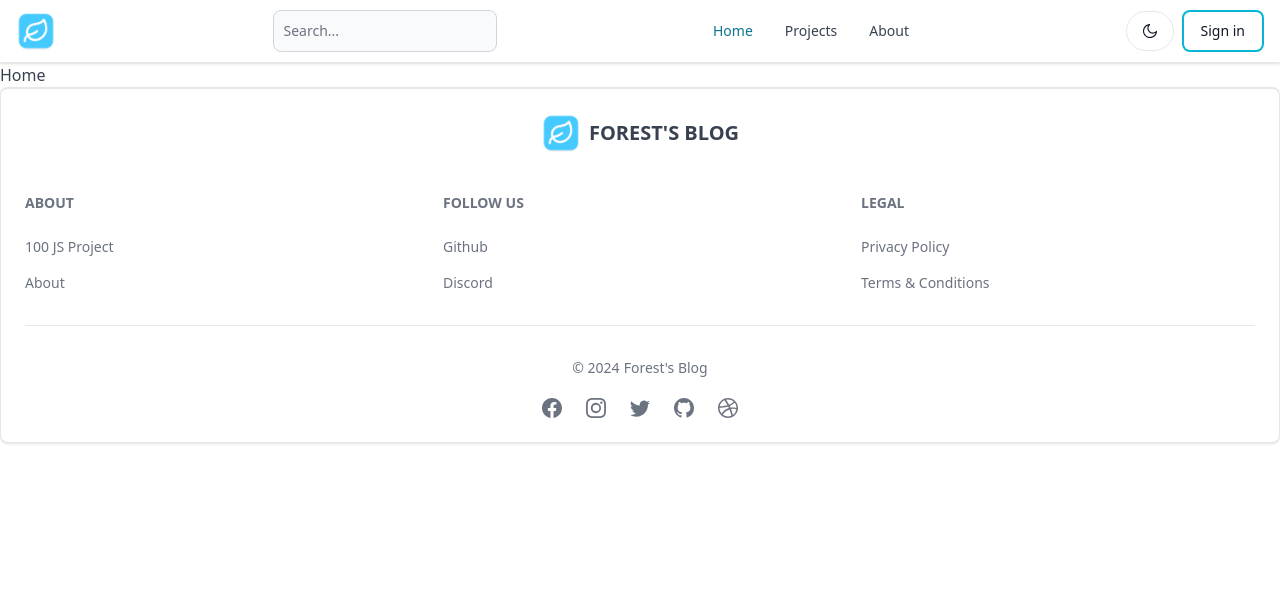
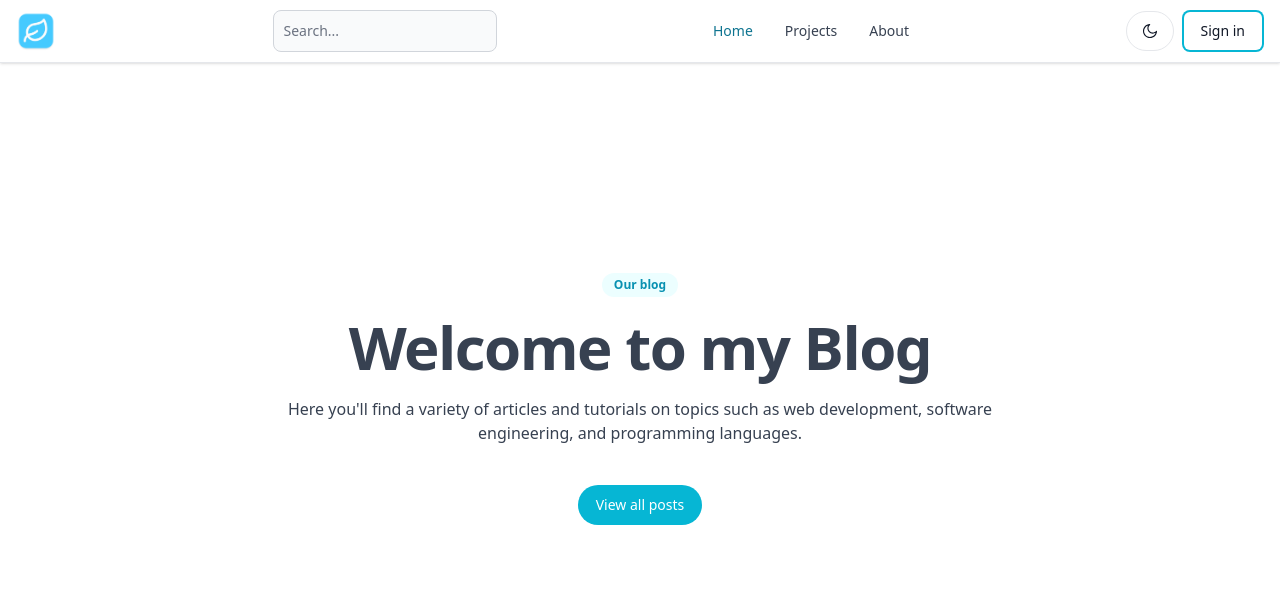
Before and after one commit to bipinkatuwal567/mern-blog-webapp, a React (Vite) app in the folder client/: page / in a window 1280 px wide. Shown: the top 591 px of the page. Built offline with nearby package versions, Linux system fonts and the light colour scheme; no server answers.

Commit message:
complete home page

```diff
--- a/client/src/components/PostCard.jsx
+++ b/client/src/components/PostCard.jsx
@@ -8,7 +8,7 @@ const PostCard = ({ post }) => {
 
     return (
         <div className='relative border shadow-md w-full h-[410px] overflow-hidden rounded-lg sm:w-[350px] transition-all flex flex-col justify-between pb-3'>
-            <div>
+            <div className='text-start'>
                 <img src={post.image} className='h-[260px] w-full  object-cover bg-center p-4' alt="" />
                 <div className='w-full px-4 py-2 flex flex-col'>
                     <h5 className="text-xl font-bold tracking-tight text-gray-900 dark:text-white line-clamp-2">
--- a/client/src/pages/Home.jsx
+++ b/client/src/pages/Home.jsx
@@ -1,9 +1,60 @@
-import { Button } from 'flowbite-react'
-import React from 'react'
+import { Badge, Button } from 'flowbite-react'
+import React, { useEffect, useState } from 'react'
+import { Link } from 'react-router-dom'
+import PostCard from '../components/PostCard'
 
 const Home = () => {
+  const [posts, setPosts] = useState(null)
+
+  useEffect(() => {
+    const fetchPosts = async () => {
+      try {
+        const res = await fetch("/api/post/getpost")
+        const data = await res.json();
+
+        if (res.ok) {
+          setPosts(data.posts)
+
+        }
+      } catch (error) {
+        console.log(error.message)
+      }
+    }
+    fetchPosts()
+  }, [])
+
   return (
-    <div>Home</div>
+    <div className='w-full min-h-screen flex flex-col'>
+      <div className='mx-auto h-[calc(100vh-4rem)] flex items-center justify-centers'>
+        <div className='text-center p-4 mb-16 gap-5 max-w-3xl flex flex-col justify-center items-center'>
+          <Badge className='px-3 py-1 rounded-full bg-cyan-50 text-cyan-600 mx-auto'>Our blog</Badge>
+          <h2 className='text-3xl lg:text-6xl tracking-tight font-bold'>
+            Welcome to my Blog
+          </h2>
+          <p className=''>
+            Here you'll find a variety of articles and tutorials on topics such as web development, software engineering, and programming languages.
+          </p>
+          <Link to={"/search"}>
+            <Button gradientDuoTone={"cyanToBlue"} pill className='mt-5'>View all posts</Button>
+          </Link>
+        </div>
+      </div>
+
+      <div className='flex justify-center w-full'>
+        {
+          posts && posts.length > 0 && (
+            <div className='flex flex-col justify-center text-center'>
+              <h3 className='md:text-2xl text-xl font-semibold'>Recent Posts</h3>
+              <div className='flex flex-wrap py-10 justify-center gap-5'>
+                {posts.map(post =>
+                  <PostCard key={post.id} post={post} />
+                )}
+              </div>
+            </div>
+          )
+        }
+      </div>
+    </div>
   )
 }
 
```
Also changed, not shown: client/src/components/DashPost.jsx (line endings or trailing spaces).
